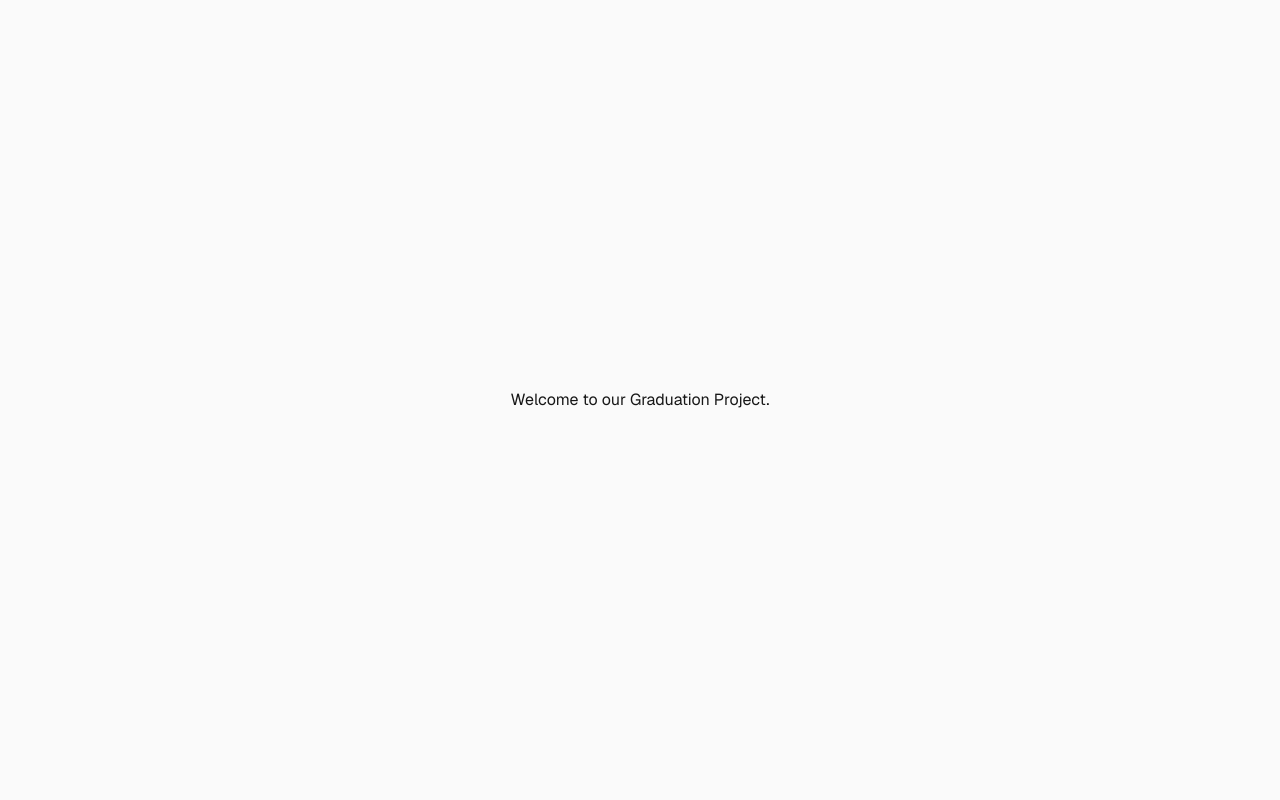
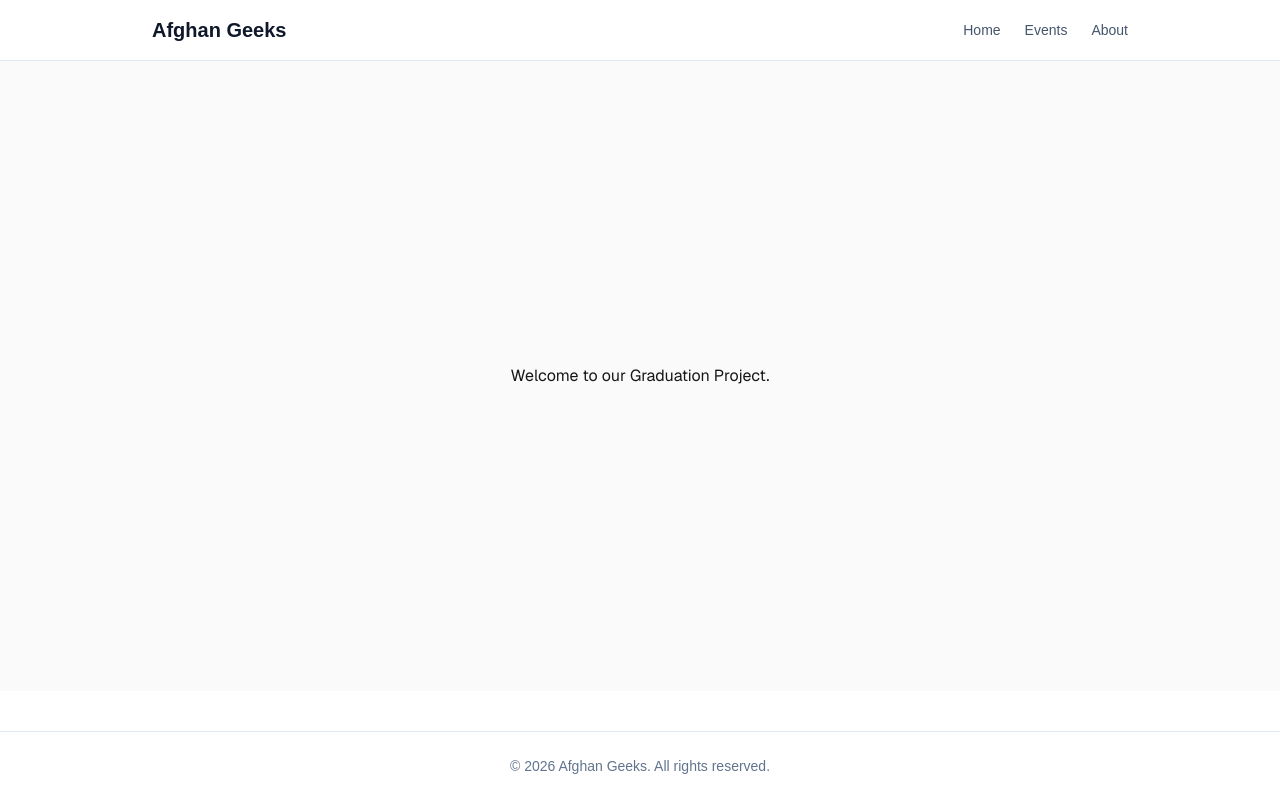
Before and after one commit to jafarimurtaza/graduation-demonstration-project, a Next.js app: page / in a window 1280 px wide. Built offline with nearby package versions, Linux system fonts and the light colour scheme.

Commit message:
Added header and footer

```diff
--- a/src/app/layout.tsx
+++ b/src/app/layout.tsx
@@ -1,6 +1,8 @@
 import type { Metadata } from "next";
 import { Geist, Geist_Mono } from "next/font/google";
 import "./globals.css";
+import Header from "@/components/shared/Header";
+import Footer from "@/components/shared/Footer";
 
 const geistSans = Geist({
   variable: "--font-geist-sans",
@@ -23,7 +25,11 @@
       lang="en"
       className={`${geistSans.variable} ${geistMono.variable} h-full antialiased`}
     >
-      <body className="min-h-full flex flex-col">{children}</body>
+      <body className="min-h-full flex flex-col">
+        <Header />
+        {children}
+        <Footer />
+      </body>
     </html>
   );
 }
--- /dev/null
+++ b/src/components/shared/Footer.tsx
@@ -0,0 +1,9 @@
+export default function Footer() {
+  return (
+    <footer className="mt-10 border-t border-slate-200 bg-white">
+      <div className="mx-auto max-w-5xl px-6 py-6 text-center text-sm text-slate-500">
+        © 2026 Afghan Geeks. All rights reserved.
+      </div>
+    </footer>
+  );
+}
--- /dev/null
+++ b/src/components/shared/Header.tsx
@@ -0,0 +1,15 @@
+export default function Header() {
+  return (
+    <header className="border-b border-slate-200 bg-white">
+      <div className="mx-auto flex max-w-5xl items-center justify-between px-6 py-4">
+        <h1 className="text-xl font-bold text-slate-900">Afghan Geeks</h1>
+
+        <nav className="flex gap-6 text-sm text-slate-600">
+          <a href="/">Home</a>
+          <a href="/events">Events</a>
+          <a href="/about">About</a>
+        </nav>
+      </div>
+    </header>
+  );
+}
```
